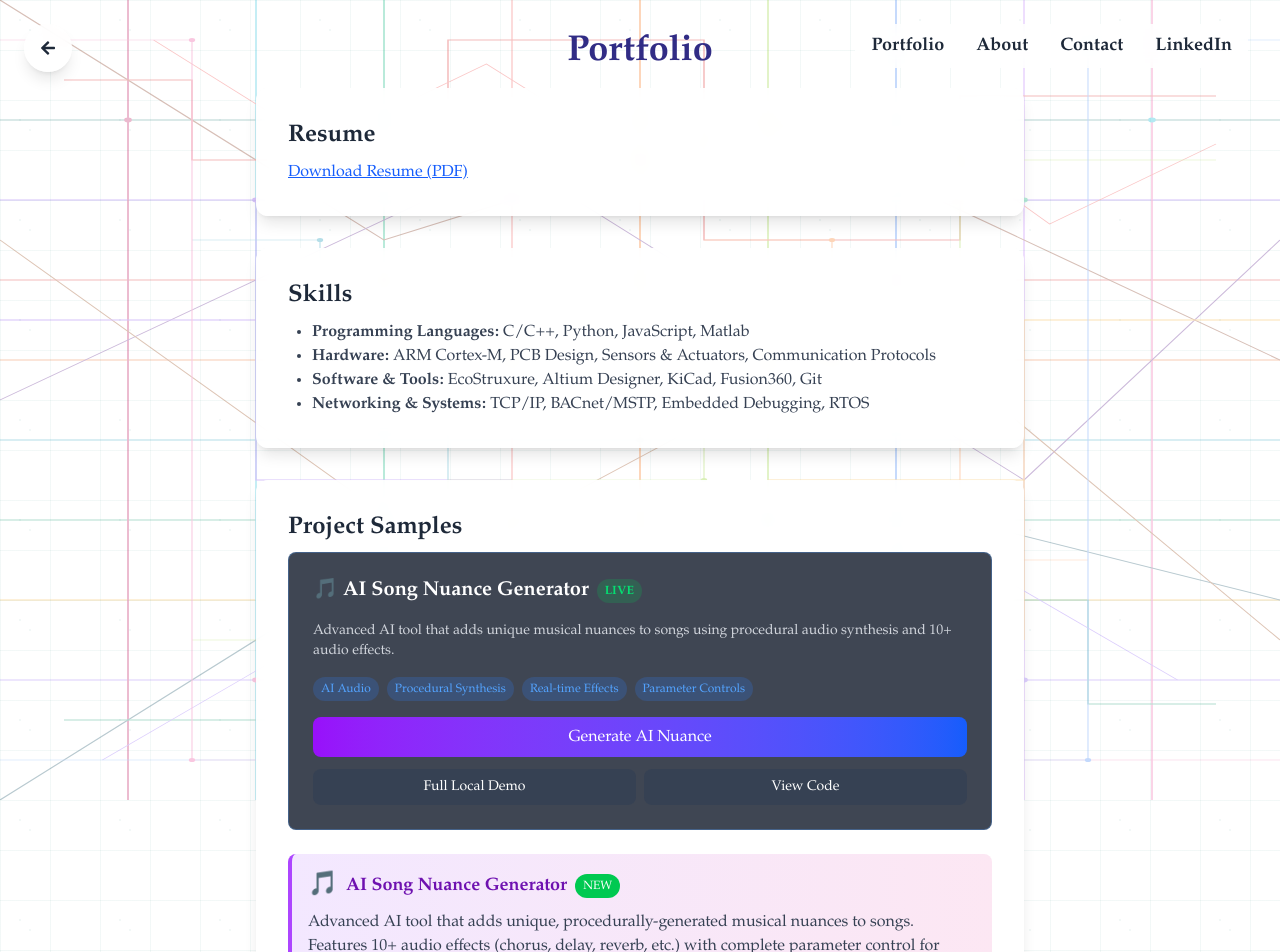
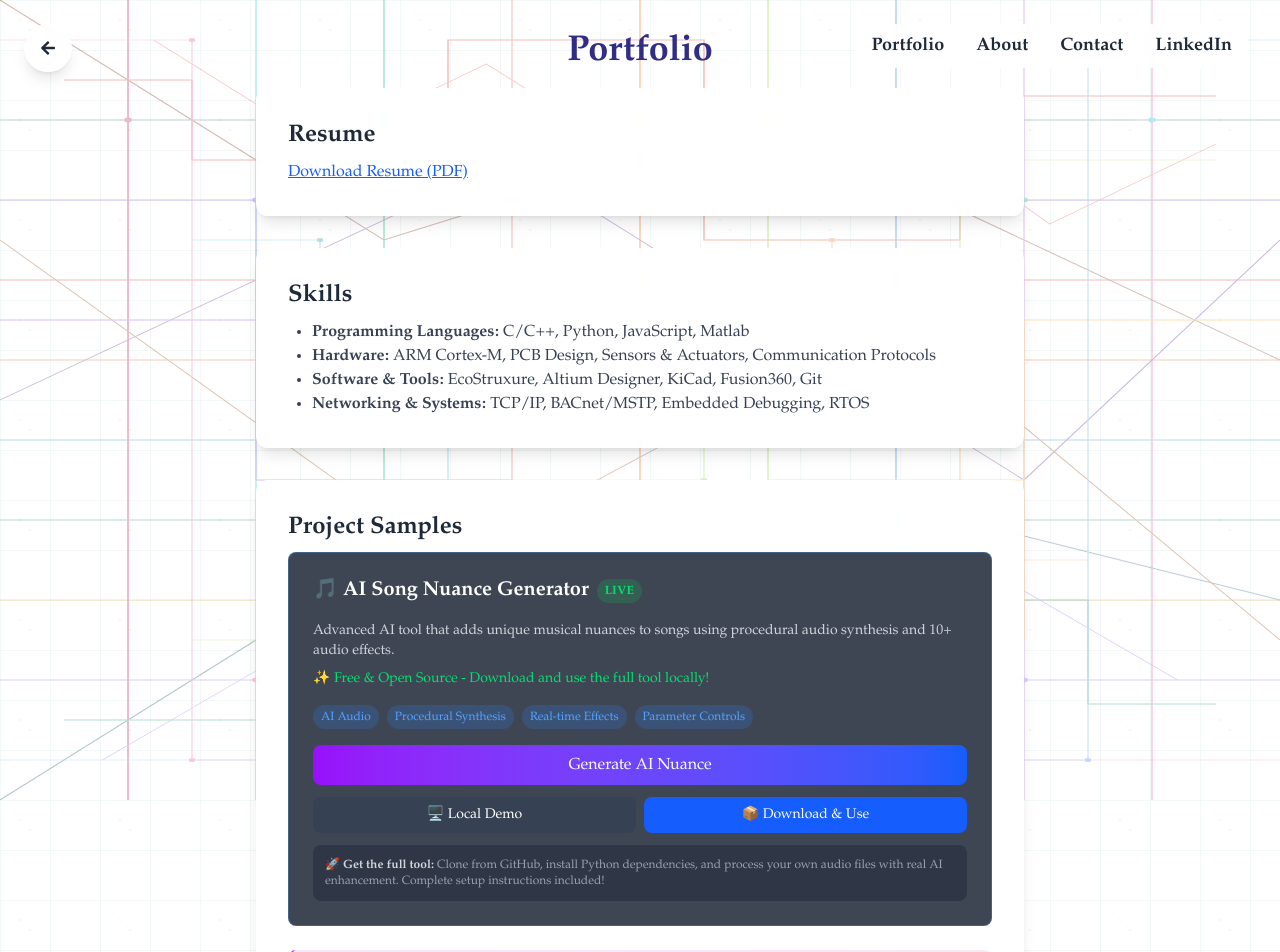
Before and after one commit to gwell11/aymesglidwebsite, a Next.js app: page /projects in a window 1280 px wide. Shown: the top 952 px of the page. Built offline with nearby package versions, Linux system fonts and the light colour scheme; a web font is replaced by a local one.

Commit message:
Enhanced AI tool accessibility messaging - made it clear users can download and use the full tool

```diff
--- a/src/components/NuanceGenerator.tsx
+++ b/src/components/NuanceGenerator.tsx
@@ -31,7 +31,7 @@ export default function NuanceGenerator({ className = '' }: NuanceGeneratorProps
       const data = await response.json();
 
       if (data.status === 'demo-completed') {
-        setMessage(`🎉 Demo completed! Generated ${data.simulation.unique_sounds_generated} unique sounds with ${data.simulation.effects_applied.join(', ')} effects. For full audio processing, try the local version!`);
+        setMessage(`🎉 Demo completed! Generated ${data.simulation.unique_sounds_generated} unique sounds with ${data.simulation.effects_applied.join(', ')} effects. Want to process real audio? Download the full tool below!`);
       } else if (data.status === 'redirect-to-local') {
         setMessage('AI tool is available locally! Visit http://localhost:5001 for full functionality.');
         // Optionally open in new tab
@@ -55,6 +55,9 @@ export default function NuanceGenerator({ className = '' }: NuanceGeneratorProps
 
       <p className="text-gray-300 mb-4 text-sm">
         Advanced AI tool that adds unique musical nuances to songs using procedural audio synthesis and 10+ audio effects.
+        <span className="block mt-2 text-green-400 font-medium">
+          ✨ Free & Open Source - Download and use the full tool locally!
+        </span>
       </p>
 
       <div className="flex flex-wrap gap-2 mb-4">
@@ -91,16 +94,21 @@ export default function NuanceGenerator({ className = '' }: NuanceGeneratorProps
             rel="noopener noreferrer"
             className="flex-1 bg-gray-700 hover:bg-gray-600 text-white px-3 py-2 rounded-lg text-sm text-center transition-colors duration-200"
           >
-            Full Local Demo
+            🖥️ Local Demo
           </a>
           <a
             href="https://github.com/gwell11/aymesglidwebsite/tree/main/nuance-generator"
             target="_blank"
             rel="noopener noreferrer"
-            className="flex-1 bg-gray-700 hover:bg-gray-600 text-white px-3 py-2 rounded-lg text-sm text-center transition-colors duration-200"
+            className="flex-1 bg-blue-600 hover:bg-blue-700 text-white px-3 py-2 rounded-lg text-sm text-center transition-colors duration-200 font-medium"
           >
-            View Code
+            📦 Download & Use
           </a>
+        </div>
+
+        <div className="text-xs text-gray-400 mt-3 p-3 bg-gray-800/50 rounded-lg">
+          <strong className="text-gray-300">🚀 Get the full tool:</strong> Clone from GitHub, install Python dependencies,
+          and process your own audio files with real AI enhancement. Complete setup instructions included!
         </div>
       </div>
     </div>
```
